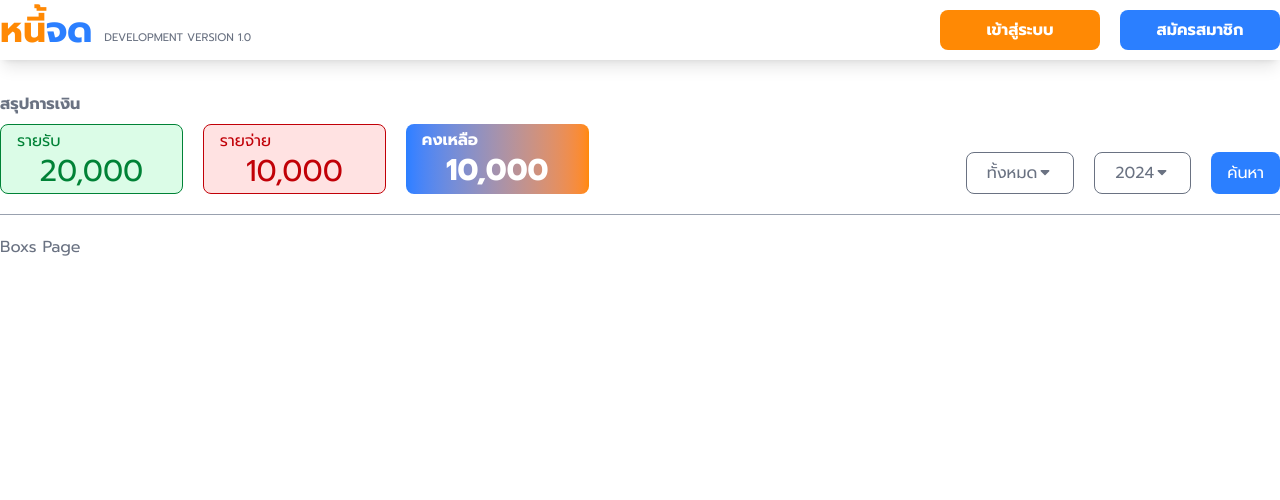
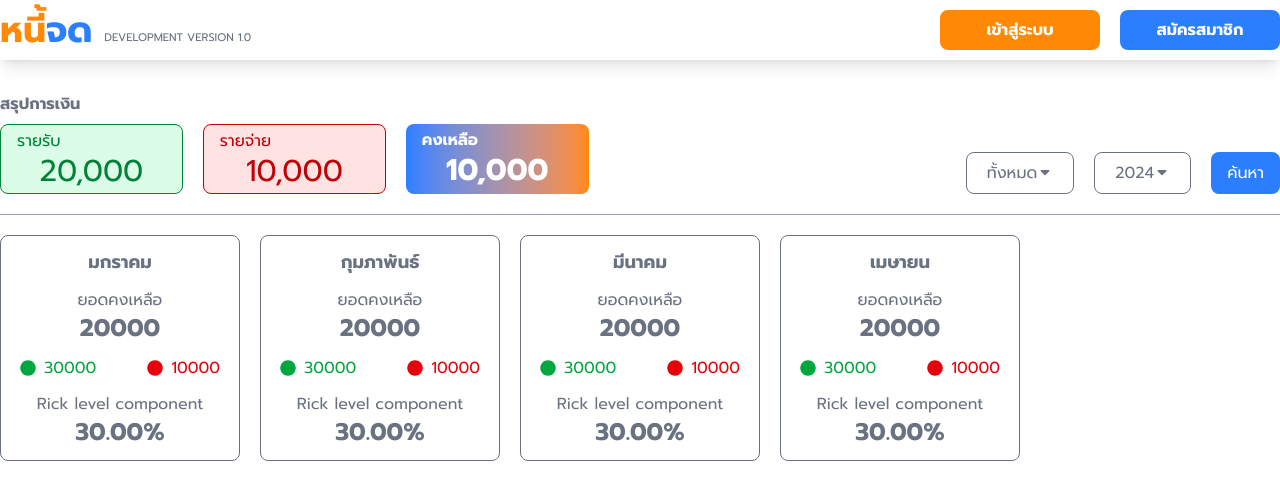
Before and after one commit to numericar/nheejods-application-v1, a React (Vite) app in the folder client/: page / in a window 1280 px wide. Shown: the top 500 px of the page. Built offline with nearby package versions, Linux system fonts and the light colour scheme.

Commit message:
item component

```diff
--- a/client/src/components/boxs/Item.jsx
+++ b/client/src/components/boxs/Item.jsx
@@ -1,7 +1,28 @@
-export default function Item() {
+import { FaCircle } from "react-icons/fa"
+import RickLevel from "./RickLevel";
+
+export default function Item({ boxItem }) {
     return (
-        <diV>
-            <p>Box item component</p>
-        </diV>
+        <div className="border-solid border-1 border-gray-500 p-3 rounded-lg flex flex-col items-center gap-3 cursor-pointer hover:text-white hover:bg-linear-to-r hover:from-orange-400/70 hover:to-blue-500/70">
+            <h1 className="font-bold text-lg">{boxItem.month}</h1>
+            <div className="flex flex-col items-center">
+                <span>ยอดคงเหลือ</span>
+                <span className="font-bold text-2xl">{boxItem.remaining}</span>
+            </div>
+            <div className="flex justify-between w-50">
+                <div className="flex items-center gap-2 text-green-600">
+                    <FaCircle />
+                    <span>{boxItem.incomeSummary}</span>
+                </div>
+                <div className="flex items-center gap-2 text-red-600">
+                    <FaCircle />
+                    <span>{boxItem.expensesSummary}</span>
+                </div>
+            </div>
+            <div>
+                <RickLevel />
+                <p className="text-center font-bold text-2xl">30.00%</p>
+            </div>
+        </div>
     )
 }
--- a/client/src/pages/Boxs.jsx
+++ b/client/src/pages/Boxs.jsx
@@ -1,7 +1,42 @@
 import SummaryFinancial from "../components/shared/SummaryFinancial";
 import Filter from "../components/boxs/Filter";
+import Item from "../components/boxs/Item";
 
 export default function Boxs() {
+    const boxs = [{
+        boxId: 1,
+        month: "มกราคม",
+        remaining: 20000,
+        incomeSummary: 30000,
+        expensesSummary: 10000,
+        rickLevel: 2,
+        expensesPercen: 30
+    },{
+        boxId: 2,
+        month: "กุมภาพันธ์",
+        remaining: 20000,
+        incomeSummary: 30000,
+        expensesSummary: 10000,
+        rickLevel: 2,
+        expensesPercen: 30
+    },{
+        boxId: 3,
+        month: "มีนาคม",
+        remaining: 20000,
+        incomeSummary: 30000,
+        expensesSummary: 10000,
+        rickLevel: 2,
+        expensesPercen: 30
+    },{
+        boxId: 4,
+        month: "เมษายน",
+        remaining: 20000,
+        incomeSummary: 30000,
+        expensesSummary: 10000,
+        rickLevel: 2,
+        expensesPercen: 30
+    }];
+
     return (
         <div className="container mx-auto mt-8">
             <div className="flex justify-between items-end">
@@ -13,7 +48,11 @@ export default function Boxs() {
                 </div>
             </div>
             <hr className="my-5 text-gray-400" />
-            <p>Boxs Page</p>
+            <div className="grid grid-cols-4 gap-5 xl:grid-cols-5">
+                {boxs && boxs.map((item) => (
+                    <Item key={item.boxId} boxItem={item} />
+                ))}
+            </div>
         </div>
     );
 }
```
